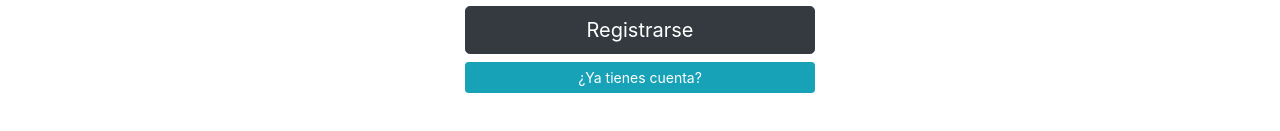
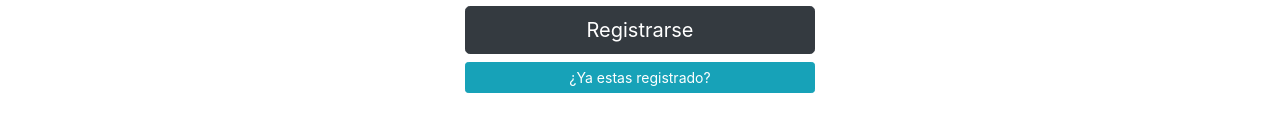
Before and after one commit to Pablo2e/React, a React (Create React App) app in the folder login-udemy-1/: page /login in a window 1280 px wide. Shown: the part 257-388 px from the top of the page. Built offline with nearby package versions, Linux system fonts and the light colour scheme.

Commit message:
Auth. Rutas protegidas. Autenticación con Firebase parte 2

```diff
--- a/login-udemy-1/src/components/Login.jsx
+++ b/login-udemy-1/src/components/Login.jsx
@@ -4,30 +4,49 @@
 
     const [email, setEmail] = React.useState('')
     const [password, setPaswsword] = React.useState('')
+    const [error, setError] = React.useState(null)
+    const [esRegistro, setEsRegistro] = React.useState(true)
+
 
     const procesarDatos = e => {
         e.preventDefault()
         if(!email.trim()){
-            console.log('Ingrese Email')
+            // console.log('Ingrese Email')
+            setError('Ingrese Email')
             return
         }
         if(!password.trim()){
-            console.log('Ingrese Password')
+            // console.log('Ingrese Password')
+            setError('Ingrese Password')
             return
         }
         if(password.length < 6){
-            console.log('Tu contraseña debe tener mas de 6 caracteres')
+            // console.log('Tu contraseña debe tener mas de 6 caracteres')
+            setError('Tu contraseña debe tener más de 6 caracteres')
+            return
         }
+        setError(null)
         console.log('Pasando todas las validaciones')
     }
 
     return (
         <div className="mt-5">
-           <h3 className="text-center">Registro de usuarios</h3>
+           <h3 className="text-center">
+               {
+                  esRegistro ? 'Registro de usuarios' : 'Login de acceso'
+               }
+           </h3>
            <hr/>
            <div className="row justify-content-center">
                <div className="col-12 col-sm-8 col-md-6 col-xl-4">
                    <form onSubmit={procesarDatos}>
+                       {
+                            error && (
+                                <div className="alert alert-danger">
+                                    {error}
+                                </div>
+                            )
+                       }
                        <input
                         type="email"
                         className="form-control mb-2"
@@ -42,11 +61,20 @@
                         onChange={e => setPaswsword(e.target.value)}
                         value={password}
                     />
-                    <button className="btn btn-dark btn-lg btn-block">
-                        Registrarse
+                    <button className="btn btn-dark btn-lg btn-block"
+                            type="submit"
+                    >
+                        {
+                            esRegistro ? 'Registrarse' : 'Acceder'
+                        }
                     </button>
-                    <button className="btn btn-info btn-sm btn-block">
-                        ¿Ya tienes cuenta?
+                    <button className="btn btn-info btn-sm btn-block"
+                            onClick={() => setEsRegistro(!esRegistro)}
+                            type="button"
+                    >
+                        {
+                            esRegistro ? '¿Ya estas registrado?' : '¿No tienes cuenta?'
+                        }
                     </button>
                    </form>
                </div>
```
